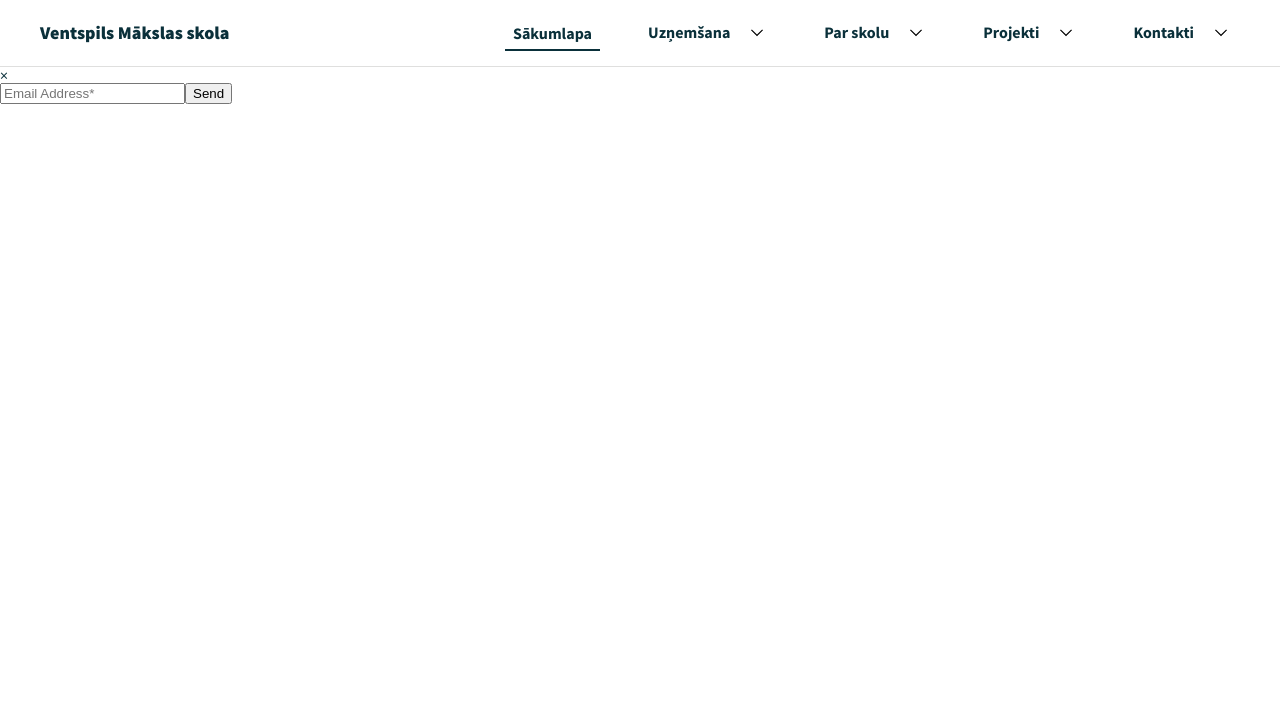
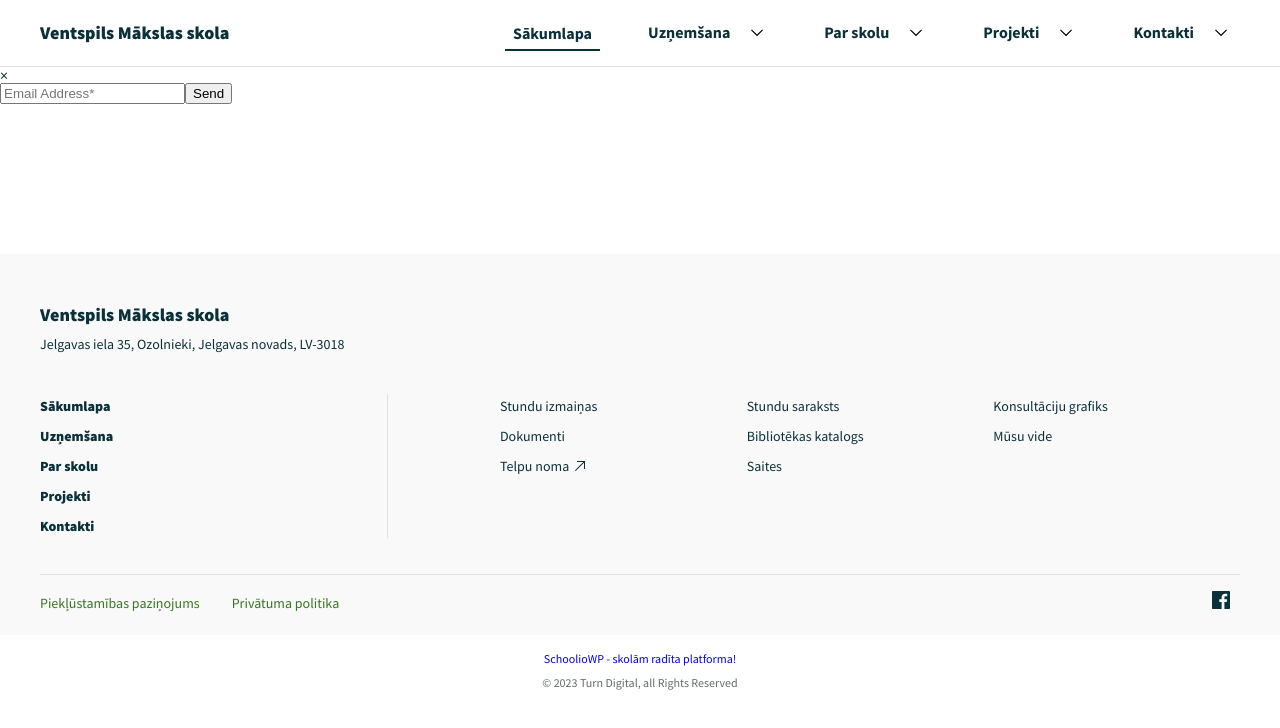
Before and after one commit to turn-digital/form-check-schoolio, a React (Create React App) app: page /Contact in a window 1280 px wide. Shown: the top 728 px of the page. Built offline with nearby package versions, Linux system fonts and the light colour scheme.

Commit message:
small changes

```diff
--- a/package.json
+++ b/package.json
@@ -20,7 +20,7 @@
     "test": "react-scripts test",
     "eject": "react-scripts eject",
     "predeploy": "npm run build",
-    "deploy": "echo makslasskola.ventspils.skl.lv > ./build/CNAME && gh-pages -d build"
+    "deploy": "echo form-check.turn-digital.github.io > ./build/CNAME && gh-pages -d build"
   },
   "eslintConfig": {
     "extends": [
--- a/src/App.js
+++ b/src/App.js
@@ -33,7 +33,6 @@ function App() {
           path="/Contact"
           element={
             <>
-              <Header />
               <Contact />
             </>
           }
--- a/src/Contact.js
+++ b/src/Contact.js
@@ -1,10 +1,14 @@
 import React from "react";
 import ContactForm from "./components/contactForm/ContactForm";
+import Footer from "./components/footer/Footer";
+import Header from "./components/header/Header";
 
 const Contact = () => {
   return (
     <>
+      <Header />
       <ContactForm />
+      <Footer />
     </>
   );
 };
```
